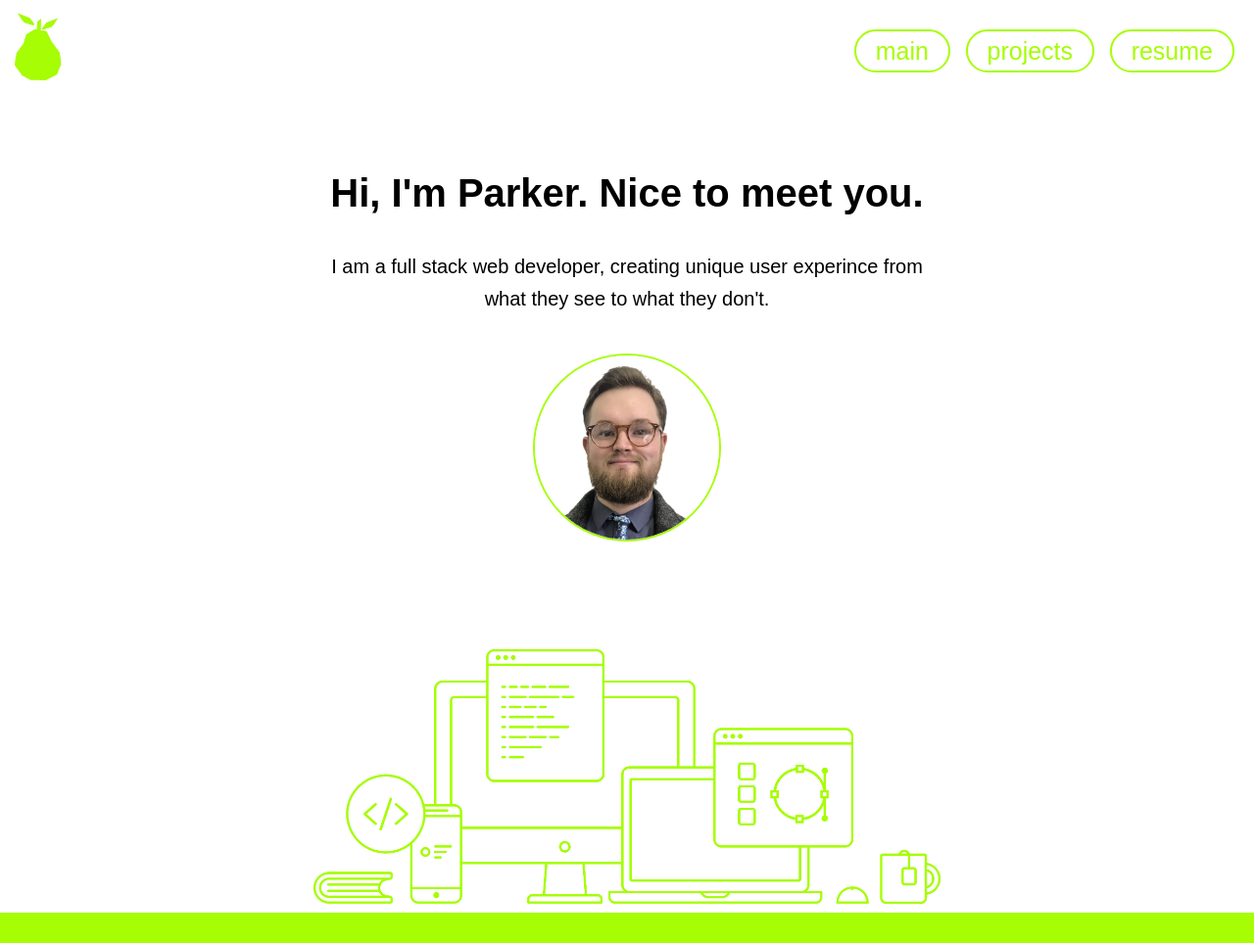
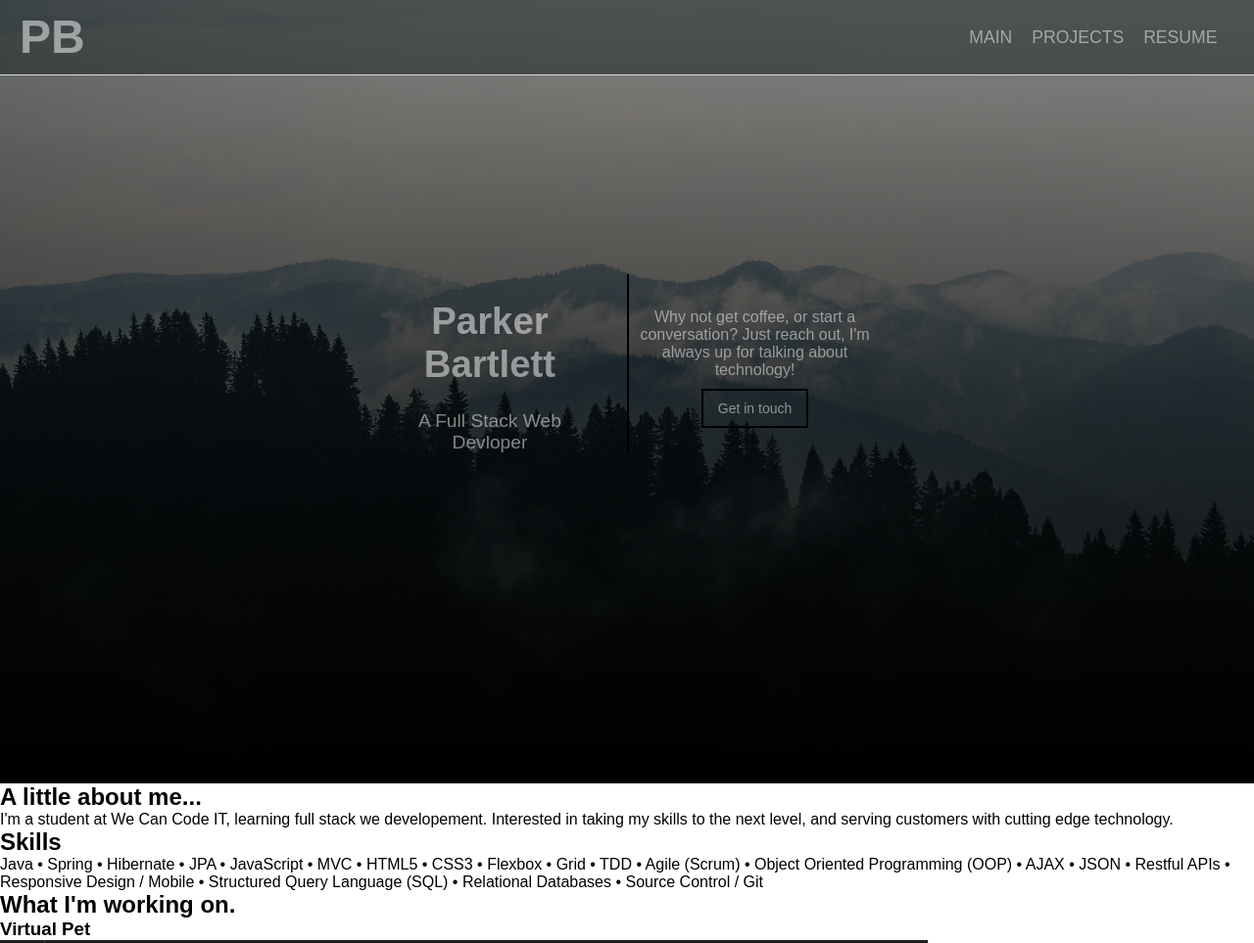
Before and after one commit to Parker-Bartlett/Parker-Bartlett.github.io, a plain HTML site: page index.html in a window 1280 px wide. Shown: the top 963 px of the page at 98% size. Drawn offline with Linux system fonts and the light colour scheme.

Commit message:
Start redisign, finished nav and intro

```diff
--- a/css/style.css
+++ b/css/style.css
@@ -5,81 +5,119 @@
 }
 
 html {
-    font: 20px/1.618 sans-serif;
+    font: 1em 'Alegreya Sans', sans-serif;
 }
 
 .container {
     margin: 0 auto;
-    width: 50%;
+    /* width: 50%; */
 }
 
-header img {
-    height: 3.5rem;
-    width: 2.5rem;
-    margin-left: 1%;
-    margin-top: 1%;
-    margin-bottom: 1%;
+
+/* header */
+
+.header {
+    color: rgba(255, 255, 255, .5);
+    background-color: rgba(21,31,33,0.5);
+    border-bottom: 1px solid #dedede;
+    display: flex;
+    justify-content: space-between;
+    padding: 10px 20px;
+    position: fixed;
+    width: 100%;
+    text-transform: uppercase;
+    top: 0;
+    z-index: 1000;
 }
 
-header nav {
-    float: right;
-    padding-right: 1rem;
+.nav-list {
+    font-size: 1.1em;
+    left: 0;
+    list-style: none;
+    font-size: 1.1em;
+    padding: 1em;
+    top: 70px;
+    width: 100%;
+    display: flex;
+    flex-direction: row;
 }
 
-header nav a {
-    display: inline-block;
-    text-decoration: none;
-    margin-left: 0.5rem;
-    margin-top: 1.5rem;
-    border: 2px solid #a6fd04;
-    color: #a6fd04;
-    background-color: white;
-    font-size: 1.25rem;
-    border-radius: 290486px;
-    display: inline-flex;
-    padding-right: 1rem;
-    padding-left: 1rem;
-    -webkit-transition-duration: .5s; /* Safari */
-    transition-duration: .5s;
+.logo {
+    font-size: 3em;
 }
 
-header nav a:hover {
-    color: white;
-    background-color: #a6fd04;
+.nav-list a {
+    margin-left: 20px;
+    color: rgba(255, 255, 255, .5);
+    text-decoration: none;
 }
 
-.clearfix {
-    clear: both;
-    content: '';
-    display: block;
+.nav-list a:hover {
+    color: rgba(255, 255, 255, 1);
+    transition: color .3s;
+}
+
+
+
+
+
+/* main */
+
+.main {
+    color: rgba(255, 255, 255, .5);
+    background-image: linear-gradient(rgba(0, 0, 0, 0.4), rgba(0, 0, 0, 1)), url("../images/clouds.jpg");
+    height: 100vh;
+    background-position: center; /* Center the image */
+    background-repeat: no-repeat; /* Do not repeat the image */
+    background-size: cover; /* Resize the background image to cover the entire container */
+    padding: 35vh 1em 0;
 }
 
 .intro {
-    margin-top: 3rem;
+    width: 40%;
+    margin: 0 auto;
+    display: flex;
+    text-align: center;
+}
 
+.intro-left {
+    font-size: 1.2rem;
+}
+
+.intro-right {
+    font-size: 1rem;
+    flex-basis: 60%;
+    margin-left: 30px;
+    border-left: 2px solid black;
+    padding-left: 10px;
+    padding-top: 35px;
+}
+
+.intro-right button {
+    background-color: rgba(0, 0, 0, 0);
+    border: 2px solid black;
+    color: rgba(255, 255, 255, .5);
+    padding: 10px 15px;
+    text-align: center;
+    text-decoration: none;
+    display: inline-block;
+    font-size: 14px;
+    margin-top: 10px;
+}
+
+
+/* .intro {
 }
 
 .intro h1, p{
     text-align: center;
 }
 
-.bottomOfIntro img {
-    padding-top: 5rem;
-    width: 100%;
 
-}
 
-.headshot {
-    text-align: center;
-    margin-top: 2rem;
-}
 
-.headshot img {
-    height: 30%;
-    width: 30%;
-    border-radius: 100%;
-    border: 2px #a6fd04 solid;
-}
+
+
 
 .aboutMe {
     padding-top: 5rem;
@@ -150,4 +188,4 @@ header nav a:hover {
     height: 4%;
     width: 4%;
     margin-right: 1rem;
-}
+} */
--- a/index.html
+++ b/index.html
@@ -8,29 +8,33 @@
 </head>
 
 <body>
-    <header class="clearfix" id="header">
-        <img src="images/pearone.png" alt="logo">
+    <header class="header" id="header">
+        <h2 class="logo">PB</h2>
         <nav>
-            <a href=#aboutMe>main</a>
-            <a href=#projects>projects</a>
-            <a href="Resources/Parker-Bartlett-Resume.pdf" download="Resources/Parker-Bartlett-resume.docx">resume</a>
+            <ul class="nav-list">
+                <li><a href=#aboutMe>main</a></li>
+                <li><a href=#projects>projects</a></li>
+                <li><a href="Resources/Parker-Bartlett-Resume.pdf" download="Resources/Parker-Bartlett-resume.docx">resume</a></li>
+            </ul>
         </nav>
     </header>
-    <div class="container">
-        <div class="main">
-            <section class="intro">
-                <h1> Hi, I'm Parker. Nice to meet you. </h1>
-                <p>I am a full stack web developer, creating unique user experince from what they see to what they
-                    don't.</p>
-                <div class="headshot">
-                    <img src="images/me.jpg" alt="headshot of me">
-                </div>
-                <div class="bottomOfIntro">
-                    <img src="images/hero.png" alt="hero">
-                </div>
-            </section>
-        </div>
+    <!-- end of header -->
+
+    <div class="main">
+        <section class="intro">
+            <div class="intro-left">
+                <h1>Parker Bartlett</h1>
+                <p>A Full Stack Web Devloper</p>
+            </div>
+            <div class="intro-right">
+                <p>Why not get coffee, or start a conversation? Just reach out, I'm always up for talking about technology!</p>
+                <button>Get in touch</button>
+            </div>
+        </section>
     </div>
+
+    <!-- end of main -->
+
     <section class="aboutMe" id="aboutMe">
         <div class="aboutMeContent">
             <h2>A little about me...</h2>
```
Also changed, not shown: images/clouds.jpg (added).
